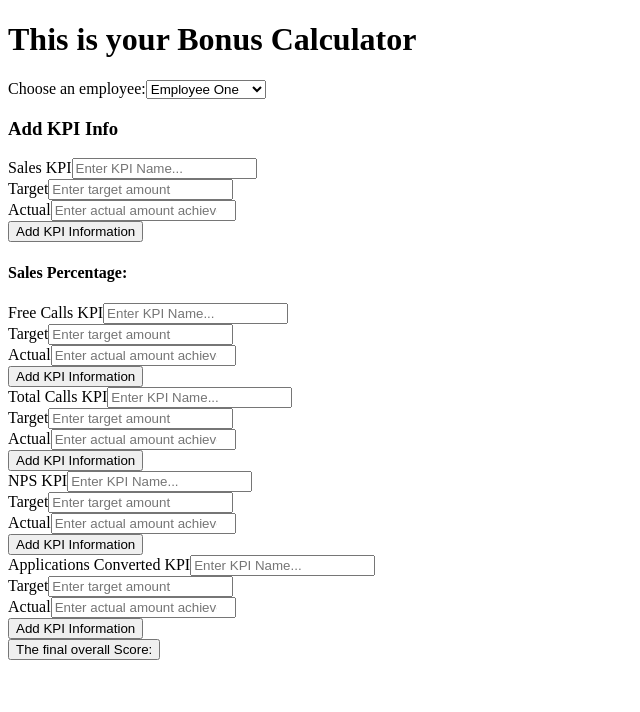
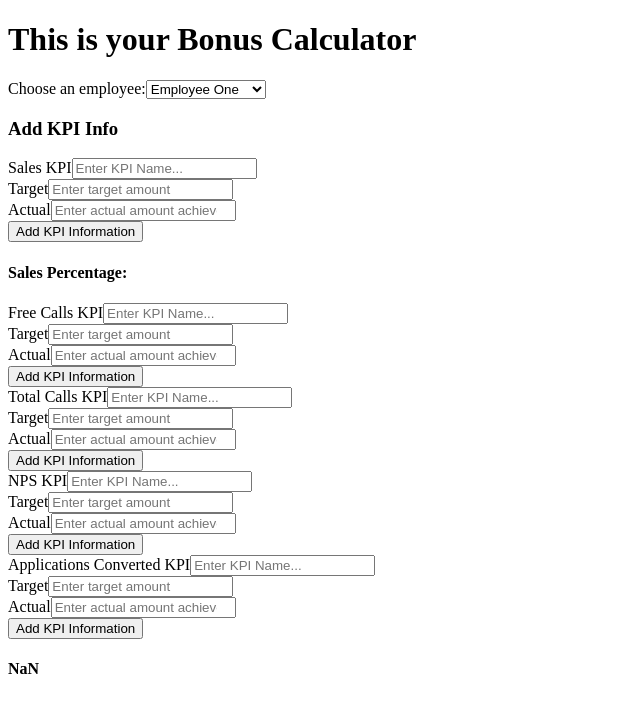
Before and after one commit to rogan-templer/bonus-calculator, a React (Create React App) app: page / in a window 1280 px wide. Shown: the top 712 px of the page, without its empty margins (0-640 px from the left). Built offline with nearby package versions, Linux system fonts and the light colour scheme.

Commit message:
final component progress thus far

```diff
--- a/src/components/OverallResult.jsx
+++ b/src/components/OverallResult.jsx
@@ -2,30 +2,29 @@ import React, { useState, useContext } from "react";
 import { GlobalContext } from "../context/GlobalState";
 
 const OverallResult = () => {
-  const [answer, setAnswer] = useState("");
+  // const [answer, setAnswer] = useState(0);
 
-  const {
-    salesPercentage,
-    freeCallsPercentage,
-    totalCallsPercentage,
-    npsPercentage,
-    appsConvertedPercentage,
-  } = useContext(GlobalContext);
+  const { sales, freeCalls, totalCalls, nps, appsConverted } = useContext(
+    GlobalContext
+  );
 
-  function result() {
-    setAnswer(
-      (salesPercentage +
-        freeCallsPercentage +
-        totalCallsPercentage +
-        npsPercentage +
-        appsConvertedPercentage) *
-        100
-    );
-  }
+  const salesFinal = sales.salesPercentage;
+  const freeCallsFinal = freeCalls.freeCallsPercentage;
+  const totalCallsFinal = totalCalls.totalCallsPercentage;
+  const npsFinal = nps.npsPercentage;
+  const appsConvertedFinal = appsConverted.appsConvertedPercentage;
+
+  const result =
+    (salesFinal +
+      freeCallsFinal +
+      totalCallsFinal +
+      npsFinal +
+      appsConvertedFinal) *
+    100;
+
   return (
     <>
-      <button onClick={result}>The final overall Score:</button>
-      <h4>{isNaN(answer)}</h4>
+      <h4>{parseFloat(result)}</h4>
     </>
   );
 };
```
